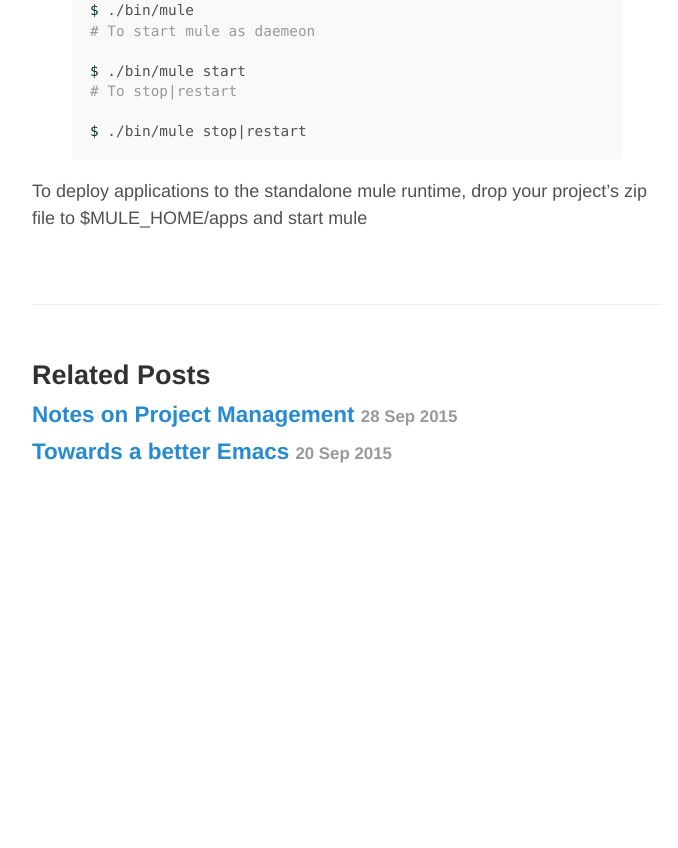
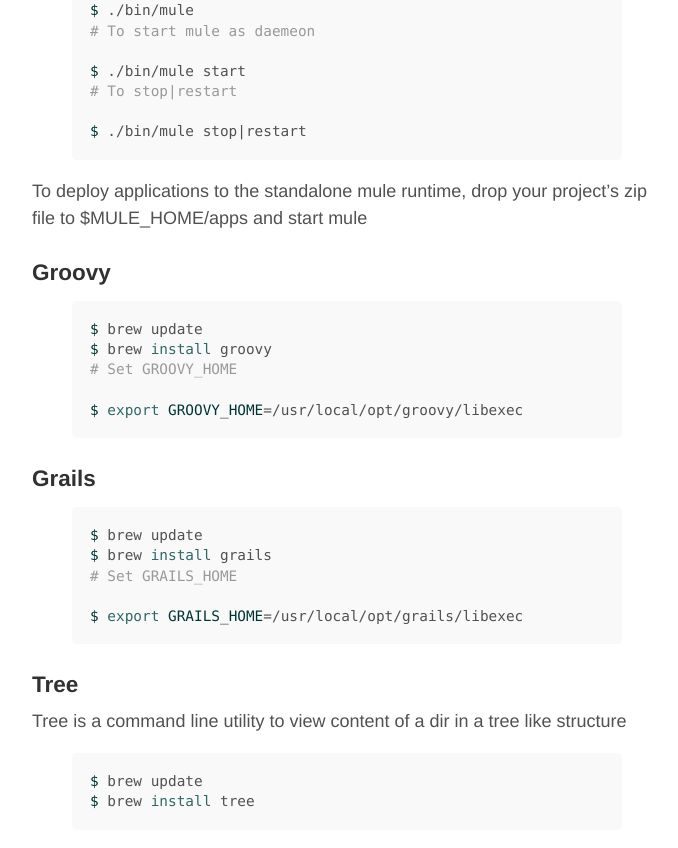
Before and after one commit to kgthegreat/kgthegreat.github.io, a Jekyll site: the page built from _posts/2015-09-19-dev-setup-osx.md, in a window 1280 px wide and 900 px high, scrolled down 4314 px. Shown: the top 848 px of the window, without its empty margins (293-971 px from the left). Built offline with Jekyll 4.4.1, drawn with Linux system fonts in a browser that asks for light colours; before the commit the page ends 4871 px from its top, so only the background shows below that.

Commit message:
Update post

```diff
--- a/_posts/2015-09-19-dev-setup-osx.md
+++ b/_posts/2015-09-19-dev-setup-osx.md
@@ -185,3 +185,31 @@
 {% endhighlight %}
 
 To deploy applications to the standalone mule runtime, drop your project's zip file to $MULE_HOME/apps and start mule
+
+### Groovy
+
+{% highlight bash %}
+$ brew update
+$ brew install groovy
+# Set GROOVY_HOME
+$ export GROOVY_HOME=/usr/local/opt/groovy/libexec
+{% endhighlight %}
+
+### Grails
+
+{% highlight bash %}
+$ brew update
+$ brew install grails
+# Set GRAILS_HOME
+$ export GRAILS_HOME=/usr/local/opt/grails/libexec
+{% endhighlight %}
+
+
+### Tree
+
+Tree is a command line utility to view content of a dir in a tree like structure
+
+{% highlight bash %}
+$ brew update
+$ brew install tree
+{% endhighlight %}
```
Also changed, not shown: _posts/2015-09-20-towards-a-better-emacs.md (+21 -2 lines).
